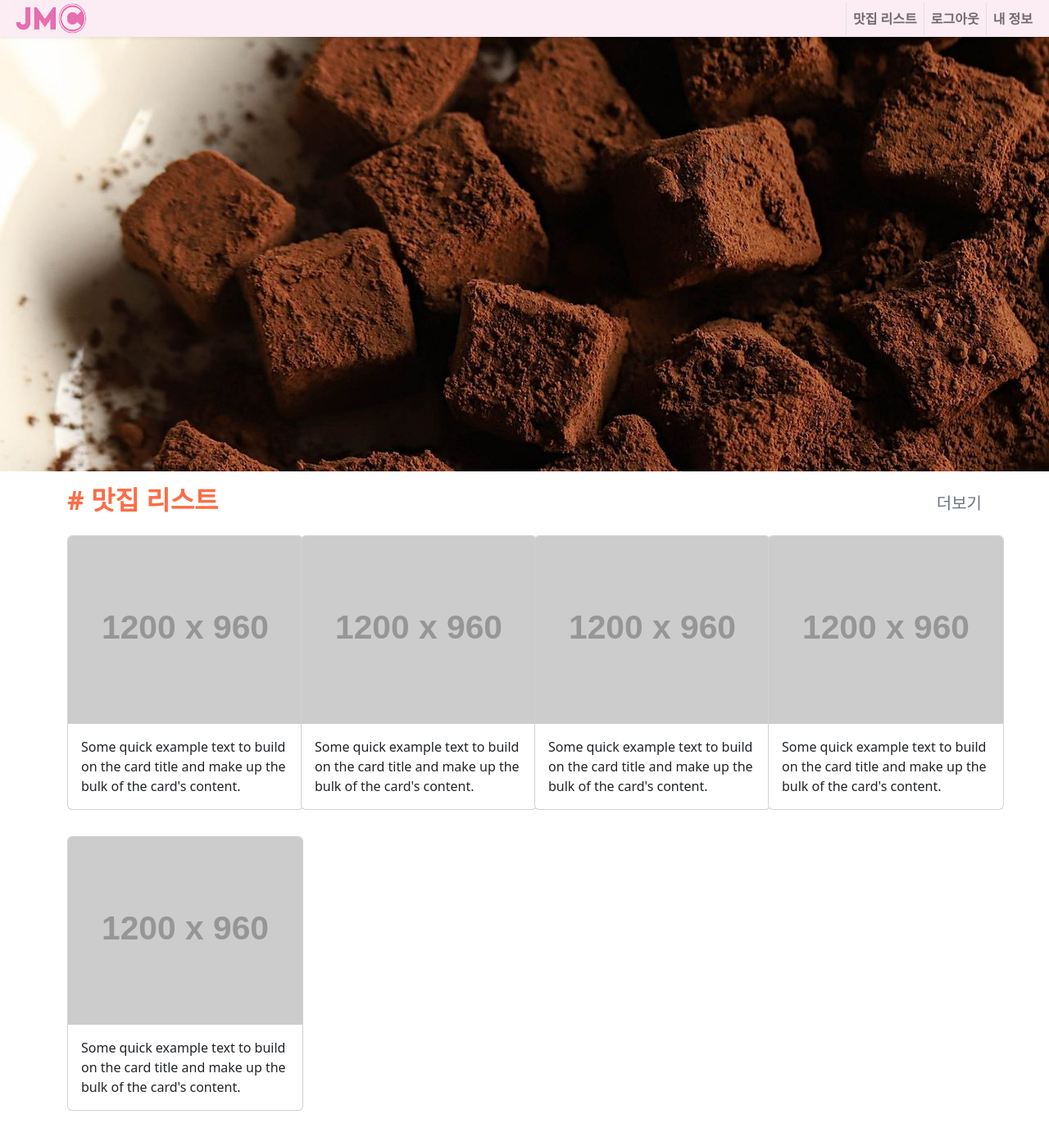
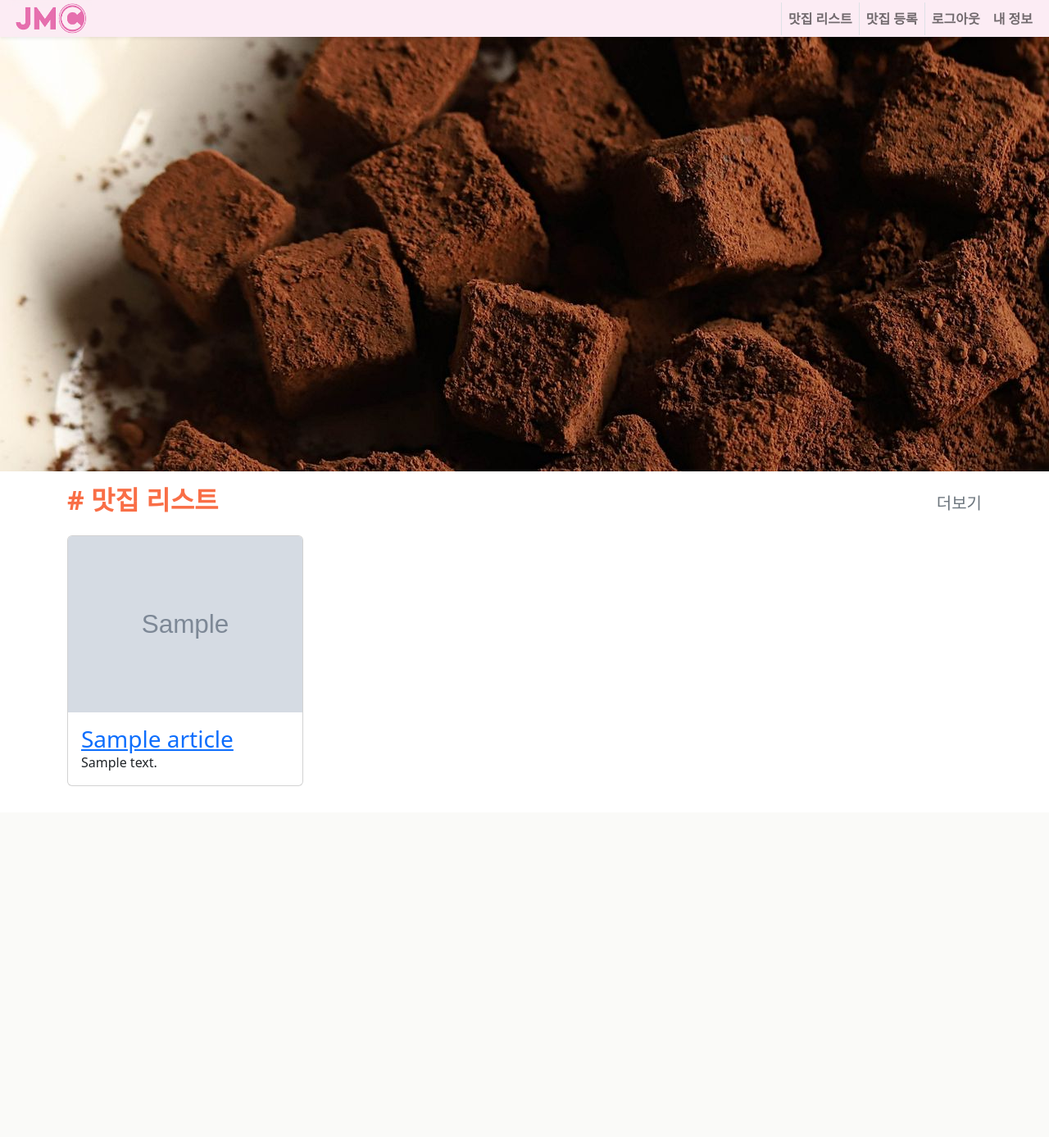
Before and after one commit to jaejae200/KDT-Semi_Project, a Django app: page /articles/ in a window 1280 px wide. Shown: the whole page at 82% size. After the commit the page ends 959 px from the top, so only its background shows below. Run offline with Django 3.2, Linux system fonts and the light colour scheme; a user stored in the database is signed in; tables that the repository leaves empty hold one stand-in row (values such as "Sample post"); grey boxes marked "Sample" are stand-in pictures; grey boxes labelled with a size stand in for pictures from a placeholder-image service; some libraries are stand-ins or nearby versions.

Commit message:
feat:create_article

```diff
--- a/JeoMeChu/urls.py
+++ b/JeoMeChu/urls.py
@@ -15,9 +15,11 @@ Including another URLconf
 """
 from django.contrib import admin
 from django.urls import path, include
+from django.conf import settings
+from django.conf.urls.static import static
 
 urlpatterns = [
     path('admin/', admin.site.urls),
     path('accounts/', include('accounts.urls')),
     path('articles/', include('articles.urls')),
-]
+] + static(settings.MEDIA_URL, document_root=settings.MEDIA_ROOT)
--- a/accounts/templates/accounts/detail.html
+++ b/accounts/templates/accounts/detail.html
@@ -3,6 +3,11 @@
   <div class="d-flex justify-content-center mt-5">
     <div style="width: 30rem; height: 30rem;">
       <h2 class="py-2 my-2">{{ user.username }}님의 프로필</h2>
+      {% if request.user == user %}
+        <a href="{% url 'accounts:update' %}" class="btn btn-primary">
+          프로필 수정
+        </a>
+      {% endif %}
       {% if request.user != user %}
         <a href="{% url 'accounts:follow' user.pk %}" class="btn btn-primary">
           {% if request.user in user.followers.all %}
--- a/accounts/templates/accounts/update.html
+++ b/accounts/templates/accounts/update.html
@@ -2,10 +2,14 @@
 {% load django_bootstrap5 %}
 
 {% block body %}
+  <div class="d-flex justify-content-center mt-5">
+    <div style="width: 30rem; height: 30rem;">
       <h1 class="my-3 py-3 text-center">프로필 업데이트</h1>
       <form action="" method="POST">
         {% csrf_token %}
         {% bootstrap_form update_form %}
         <button type='submit' class="btn btn-primary float-end">수정</button>
       </form>
+    </div>
+  </div>
 {% endblock body %}
--- a/articles/models.py
+++ b/articles/models.py
@@ -10,7 +10,6 @@ class Article(models.Model):
     content = models.TextField()
     created_at = models.DateTimeField(auto_now_add=True)
     updated_at = models.DateTimeField(auto_now=True)
-    callnumber = models.IntegerField()
     grade = models.IntegerField()
     image = ProcessedImageField(upload_to='images/', blank=True,
                                 processors=[ResizeToFill(1200, 960)],
--- a/articles/templates/articles/index.html
+++ b/articles/templates/articles/index.html
@@ -19,52 +19,29 @@
 {% block body %}
   <div class="bg-img p-0"></div>
 {% endblock %}
+
 {% block section %}
   <div class="my-3 d-flex align-items-center justify-content-between">
     <h2 class="fw-bold" style="color: #f96e46"># 맛집 리스트</h2>
     <a href="#" class="text-muted text-decoration-none fs-5">더보기</a>
   </div>
   <div class="row">
-    <div class="col-3">
-      <div class="card" style="width: 18rem;">
-        <img src="https://dummyimage.com/1200x960/000000/c4c4c4" class="card-img-top" alt="...">
-        <div class="card-body">
-          <p class="card-text">Some quick example text to build on the card title and make up the bulk of the card's content.</p>
+    {% for article in articles_list %}
+      <div class="col-3">
+        <div class="card" style="width: 18rem;">
+          {% if article.image %}
+            <img src="{{ article.image.url }}" class="card-img-top" alt="...">
+          {% else %}
+            <img src="https://dummyimage.com/1200x960/000000/c4c4c4" class="card-img-top" alt="...">
+          {% endif %}
+          <div class="card-body">
+            <a href="{% url 'articles:detail' article.pk %}">
+              <h3 class=" card-text">{{ article.title }}</h3>
+            </a>
+            <p class="card-text">{{ article.content }}</p>
+          </div>
         </div>
       </div>
-    </div>
-    <div class="col-3">
-      <div class="card" style="width: 18rem;">
-        <img src="https://dummyimage.com/1200x960/000000/c4c4c4" class="card-img-top" alt="...">
-        <div class="card-body">
-          <p class="card-text">Some quick example text to build on the card title and make up the bulk of the card's content.</p>
-        </div>
-      </div>
-    </div>
-    <div class="col-3">
-      <div class="card" style="width: 18rem;">
-        <img src="https://dummyimage.com/1200x960/000000/c4c4c4" class="card-img-top" alt="...">
-        <div class="card-body">
-          <p class="card-text">Some quick example text to build on the card title and make up the bulk of the card's content.</p>
-        </div>
-      </div>
-    </div>
-    <div class="col-3">
-      <div class="card" style="width: 18rem;">
-        <img src="https://dummyimage.com/1200x960/000000/c4c4c4" class="card-img-top" alt="...">
-        <div class="card-body">
-          <p class="card-text">Some quick example text to build on the card title and make up the bulk of the card's content.</p>
-        </div>
-      </div>
-    </div>
-    <div class="col-3">
-      <div class="card" style="width: 18rem;">
-        <img src="https://dummyimage.com/1200x960/000000/c4c4c4" class="card-img-top" alt="...">
-        <div class="card-body">
-          <p class="card-text">Some quick example text to build on the card title and make up the bulk of the card's content.</p>
-        </div>
-      </div>
-    </div>
-
+    {% endfor %}
   </div>
 {% endblock %}
--- a/templates/base.html
+++ b/templates/base.html
@@ -32,6 +32,9 @@
           </li>
           {% if request.user.is_authenticated %}
           <li class="nav-item border-end">
+            <a class="nav-link fw-bold" href="{% url 'articles:create' %}">맛집 등록</a>
+          </li
+          <li class="nav-item border-end">
             <a class="nav-link fw-bold" href="{% url 'accounts:logout' %}">로그아웃</a>
           </li>
           <li class="nav-item">
```
Also changed, not shown: articles/templates/articles/detail.html (added, +18 -0 lines), articles/templates/articles/form.html (added, +14 -0 lines), articles/migrations/0002_remove_article_callnumber.py (added), images/images/pngtree-food-banner-background-illustration-picture-image_1000499.jpg (added), images/images/pngtree-food-banner-background-illustration-picture-image_1000499_rHoPnYl.jpg (added). Lines whose indentation alone changed are shown as unchanged.
